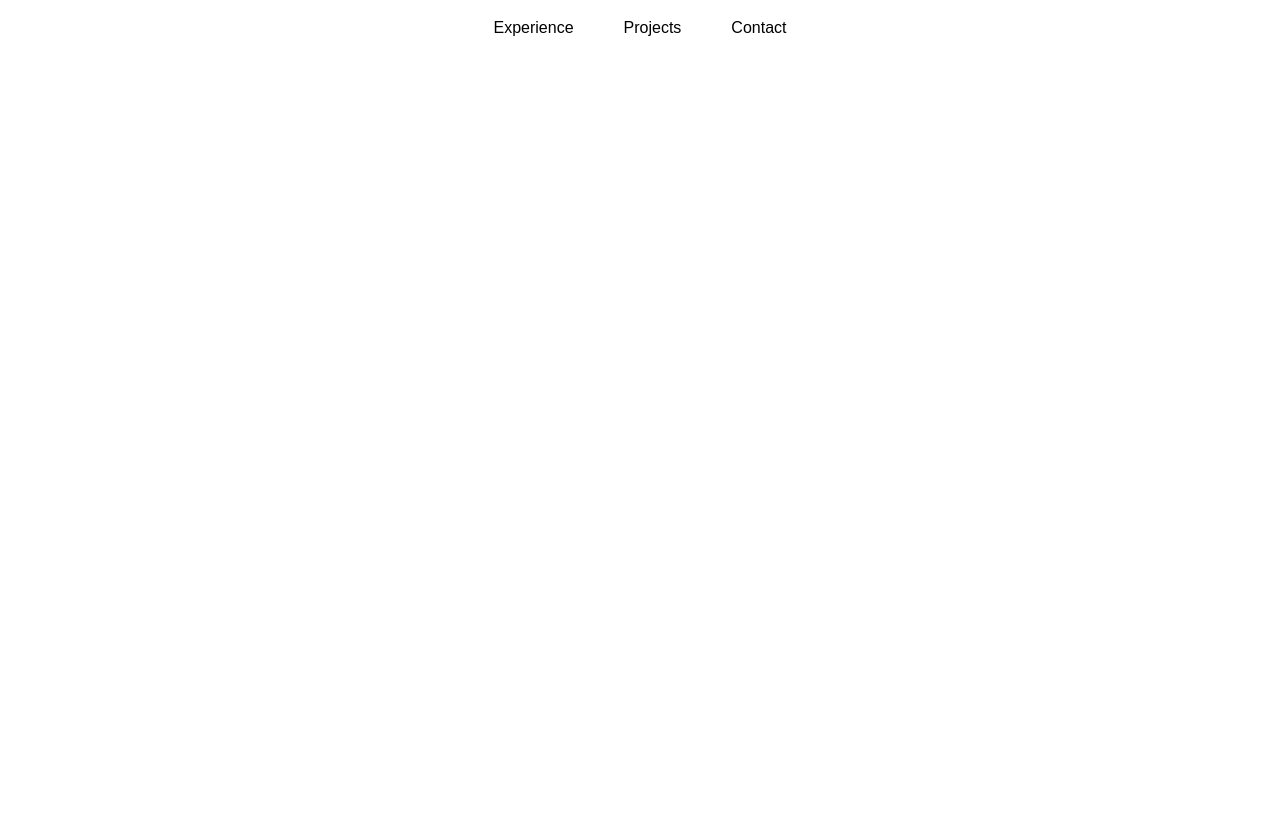
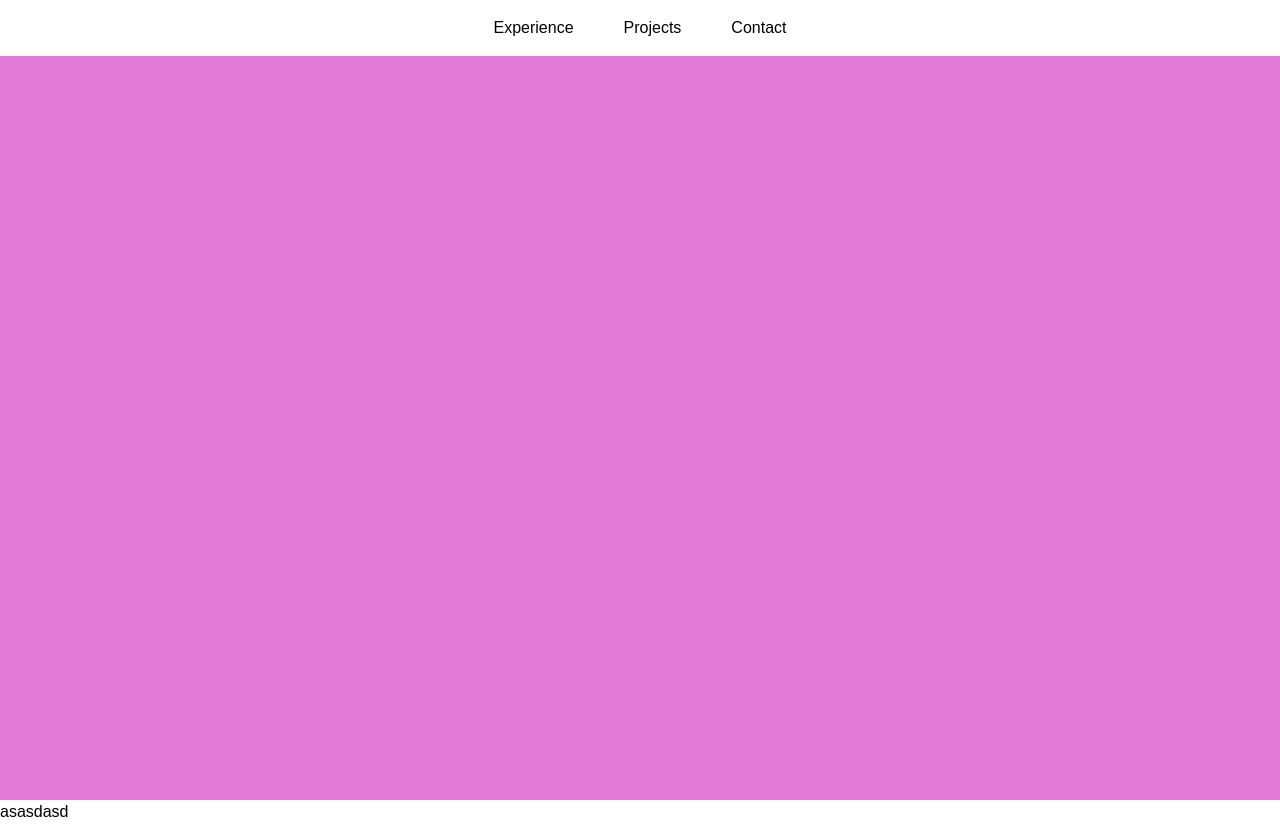
Before and after one commit to Guotai812/personal-site, a Next.js app: page / in a window 1280 px wide. Before the commit the page ends 800 px from the top, so only its background shows below. Built offline with nearby package versions, Linux system fonts and the light colour scheme.

Commit message:
basic fram completed

```diff
--- a/app/globals.css
+++ b/app/globals.css
@@ -75,22 +75,15 @@ select {
   font-family: inherit;
 }
 
-
-
-.container {
-    width: 100vw;
-    background-color: white;
-    color: black;
-    padding: 1rem;
+html, body {
+  margin: 0;
+  padding: 0;
+  height: 100%;
 }
 
-nav ul {
-    display: flex;
-    justify-content: center;
-    gap: 50px;
-
+.headContainer {
+  display: flex;
+  flex-direction: column;
+  height: 100vh;       /* fills the viewport */
+  overflow: hidden;
 }
-
-nav ul li a:hover {
-    font-weight: bold;
-}
--- a/app/layout.js
+++ b/app/layout.js
@@ -1,15 +1,7 @@
-import { Geist, Geist_Mono } from "next/font/google";
 import "./globals.css";
+import NavBar from "@/components/NavBar";
+import IntroPage from "@/components/IntroPage";
 
-const geistSans = Geist({
-  variable: "--font-geist-sans",
-  subsets: ["latin"],
-});
-
-const geistMono = Geist_Mono({
-  variable: "--font-geist-mono",
-  subsets: ["latin"],
-});
 
 export const metadata = {
   title: "Home",
@@ -19,22 +11,11 @@ export const metadata = {
 export default function RootLayout({ children }) {
   return (
     <html lang="en">
-      <div className="container">
-        <nav>
-          <ul>
-            <li>
-              <a>Experience</a>
-            </li>
-            <li>
-              <a>Projects</a>
-            </li>
-            <li>
-              <a>Contact</a>
-            </li>
-          </ul>
-        </nav>
-      </div>
-      <body className={`${geistSans.variable} ${geistMono.variable}`}>
+      <body>
+        <div className="headContainer">
+          <NavBar />
+          <IntroPage />
+        </div>
         {children}
       </body>
     </html>
--- a/app/page.js
+++ b/app/page.js
@@ -1,4 +1,8 @@
 
 export default function Home() {
-  return
+  return (
+    <div>
+      asasdasd
+    </div>
+  );
 }
--- /dev/null
+++ b/components/IntroPage.js
@@ -0,0 +1,9 @@
+import classes from "./IntroPage.module.css";
+
+export default function IntroPage() {
+    return (
+        <div className={classes.main}>
+
+        </div>
+    );
+}
--- /dev/null
+++ b/components/IntroPage.module.css
@@ -0,0 +1,6 @@
+.main {
+    flex: 1;              /* takes remaining 80% */
+    padding: 1rem;
+    overflow-y: auto;     /* if hero content is tall, it scrolls here */
+    background: rgb(227, 122, 215);
+}
--- /dev/null
+++ b/components/NavBar.js
@@ -0,0 +1,19 @@
+import classes from "./NavBar.module.css";
+
+export default function NavBar() {
+    return (
+        <nav className={classes.nav}>
+            <ul>
+              <li>
+                <a>Experience</a>
+              </li>
+              <li>
+                <a>Projects</a>
+              </li>
+              <li>
+                <a>Contact</a>
+              </li>
+            </ul>
+          </nav>
+    );
+}
--- /dev/null
+++ b/components/NavBar.module.css
@@ -0,0 +1,21 @@
+.nav {
+      flex: 0 0 7%;        /* fixed at 20% of viewport */
+      background: #333;
+      color: black;
+      display: flex;
+      align-items: center;
+      padding: 0 1rem;
+      background-color: white;
+}
+
+
+.nav ul {
+      margin: auto;
+      display: flex;
+      justify-content: center;
+      gap: 50px;
+}
+
+.nav ul li a:hover {
+      font-weight: bold;
+}
```
